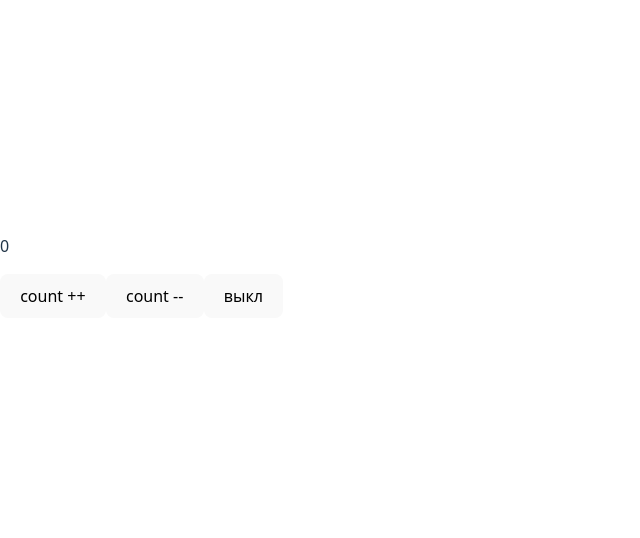
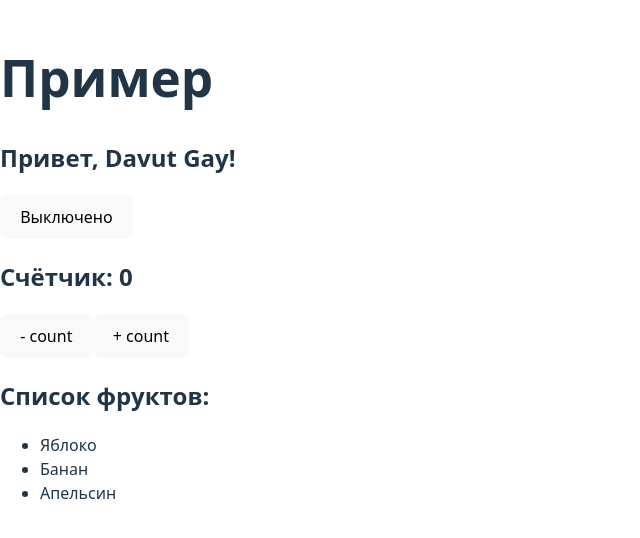
Before and after one commit to GOWNO52/react-course, a React (Vite) app: page / in a window 1280 px wide. Shown: the part 132-670 px from the top of the page, without its empty margins (0-640 px from the left). Built offline with nearby package versions, Linux system fonts and the light colour scheme.

Commit message:
home_work

```diff
--- a/src/App.jsx
+++ b/src/App.jsx
@@ -1,31 +1,83 @@
-import { useState } from "react"
-import Age from "./components/Age"
-import WishList from "./components/WishList"
-import TogleButton from "./components/ToggleButton"
 
 
+import React, { useState } from "react";
 
-function App() {
+function WelcomeMessage({ username }) {
+  return <h2>Привет, {username}!</h2>;
+}
 
-  const [count,setCount]= useState(0)
-
-const onChangeCount=() => {
-setCount(count +1)
+function ItemList({ items }) {
+  return (
+    <ul>
+      {items.map((item, index) => (
+        <li key={index}>{item}</li>
+      ))}
+    </ul>
+  );
+}
 
 
-}
-const onDeleteOne=()=>{
-  setCount(count -1)
+function ToggleButton() {
+  const [isOn, setIsOn] = useState(false);
+
+  const toggle = () => setIsOn(!isOn);
+
+  return (
+    <button onClick={toggle}>
+      {isOn ? "Включено" : "Выключено"}
+    </button>
+  );
 }
 
+
+function Counter() {
+  const [count, setCount] = useState(0);
+  const [message, setMessage] = useState("");
+
+  const increment = () => {
+    if (count < 10) {
+      setCount(count + 1);
+      setMessage("");
+    } else {
+      setMessage("Счётчик не может быть больше 10!");
+    }
+  };
+
+  const decrement = () => {
+    if (count > 0) {
+      setCount(count - 1);
+      setMessage("");
+    } else {
+      setMessage("Счётчик не может быть меньше 0!");
+    }
+  };
+
   return (
-    <>
-      <p>{count}</p>
-      <button onClick={onChangeCount} >count ++</button>
-      <button onClick={onDeleteOne}>count --</button>
-      <TogleButton></TogleButton>
-    </>
-  )
+    <div>
+      <h2>Счётчик: {count}</h2>
+      <button onClick={decrement}>- count</button>
+      <button onClick={increment}>+ count</button>
+      {message && <p style={{ color: "red" }}>{message}</p>}
+    </div>
+  );
 }
 
-export default App
+function FruitApp() {
+  const fruits = ["Яблоко", "Банан", "Апельсин"];
+
+  return (
+    <div>
+      <h1>Пример</h1>
+      <WelcomeMessage username="Davut Gay" />
+
+      <ToggleButton />
+
+      <Counter />
+
+      <h2>Список фруктов:</h2>
+      <ItemList items={fruits} />
+    </div>
+  );
+}
+
+export default FruitApp;
```
Also changed, not shown: src/components/Counter.jsx (added, +35 -0 lines), src/components/ItemList.jsx (added, +13 -0 lines), src/components/WelcomeMessage.jsx (added, +7 -0 lines), src/components/ToggleButton.jsx (indentation only).
